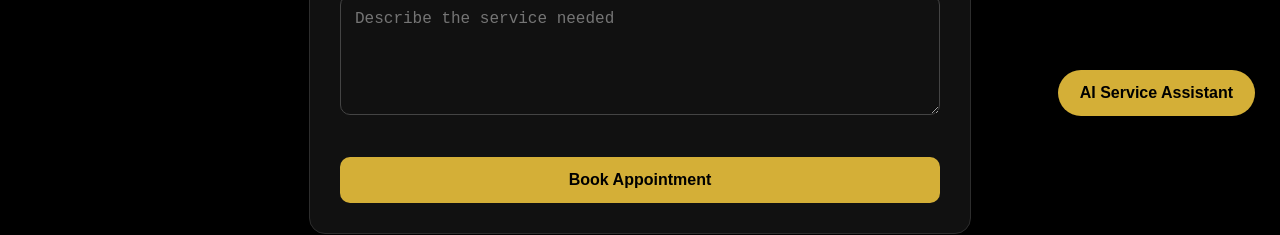
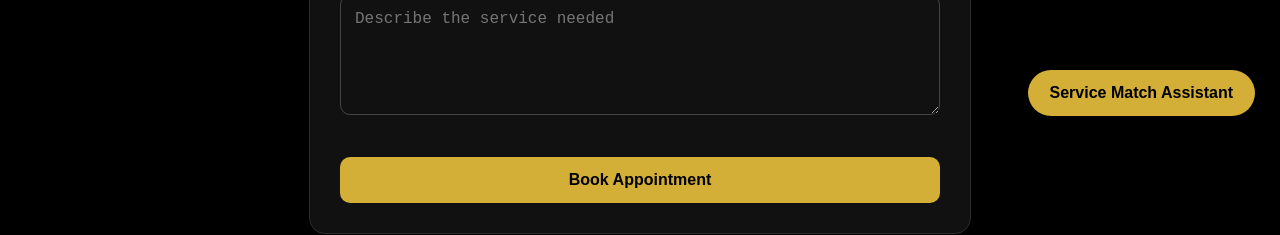
Before and after one commit to AlexisDMartinez/repair-service-capstone, a React app in the folder frontend/: page /book in a window 1280 px wide. Shown: the part 659-894 px from the top of the page. Built offline with nearby package versions, Linux system fonts and the light colour scheme; no server answers; sample sign-in values are in the browser's storage; the HTML template or start-up script is replaced by a standard one.

Commit message:
Improve service match assistant behavior

```diff
--- a/frontend/src/components/AIAssistantWidget.jsx
+++ b/frontend/src/components/AIAssistantWidget.jsx
@@ -1,37 +1,44 @@
-import { useState } from "react";
+import { useEffect, useState } from "react";
 import API from "../services/api";
 
-function AIAssistantWidget() {
+function AIAssistantWidget({ autoOpen = false }) {
   const [open, setOpen] = useState(false);
   const [issue, setIssue] = useState("");
   const [result, setResult] = useState(null);
+
+  useEffect(() => {
+    if (autoOpen) {
+      setOpen(true);
+    }
+  }, [autoOpen]);
 
   const handleAskAI = async (e) => {
     e.preventDefault();
 
     try {
       const res = await API.post("/ai/recommend", { issue });
-
       setResult(res.data);
     } catch (error) {
       console.log(error);
-      alert("AI recommendation failed.");
+      alert("Recommendation failed.");
     }
   };
 
   return (
     <>
-      <button
-        className="ai-floating-button"
-        onClick={() => setOpen(!open)}
-      >
-        AI Service Assistant
-      </button>
+      {!open && (
+        <button
+          className="ai-floating-button"
+          onClick={() => setOpen(true)}
+        >
+          Service Match Assistant
+        </button>
+      )}
 
       {open && (
         <div className="ai-widget">
           <div className="ai-widget-header">
-            <h3>AI Repair Assistant</h3>
+            <h3>Service Match Assistant</h3>
 
             <button
               className="ai-close"
@@ -42,25 +49,22 @@ function AIAssistantWidget() {
           </div>
 
           <p>
-            Describe your issue and receive a repair service recommendation.
+            Not sure which service to book? Describe your project and we will recommend the best match.
           </p>
 
           <form onSubmit={handleAskAI}>
             <textarea
-              placeholder="Example: My laptop is overheating and shutting off."
+              placeholder="Example: I need a gate welded at my property."
               value={issue}
               onChange={(e) => setIssue(e.target.value)}
             />
 
-            <button type="submit">
-              Get Recommendation
-            </button>
+            <button type="submit">Get Recommendation</button>
           </form>
 
           {result && (
             <div className="ai-result">
               <strong>{result.recommendation}</strong>
-
               <p>{result.summary}</p>
             </div>
           )}
```
